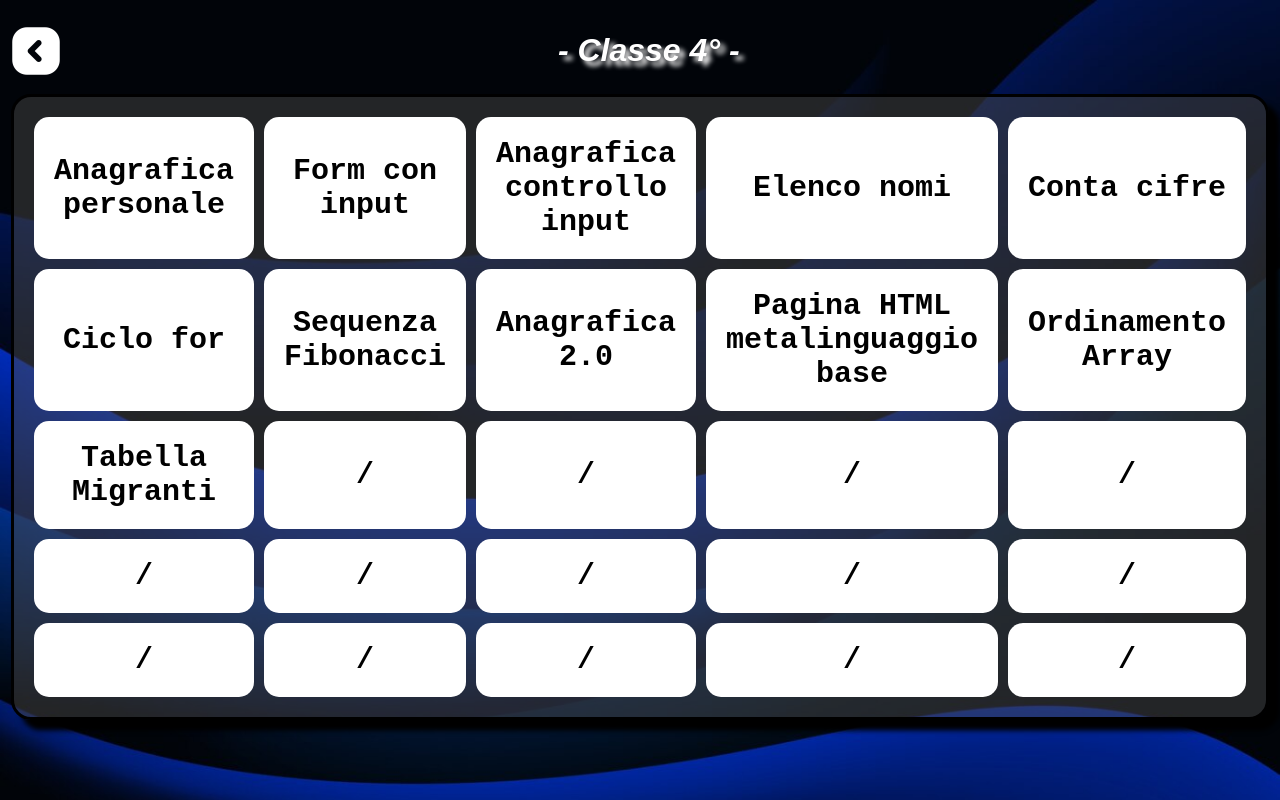
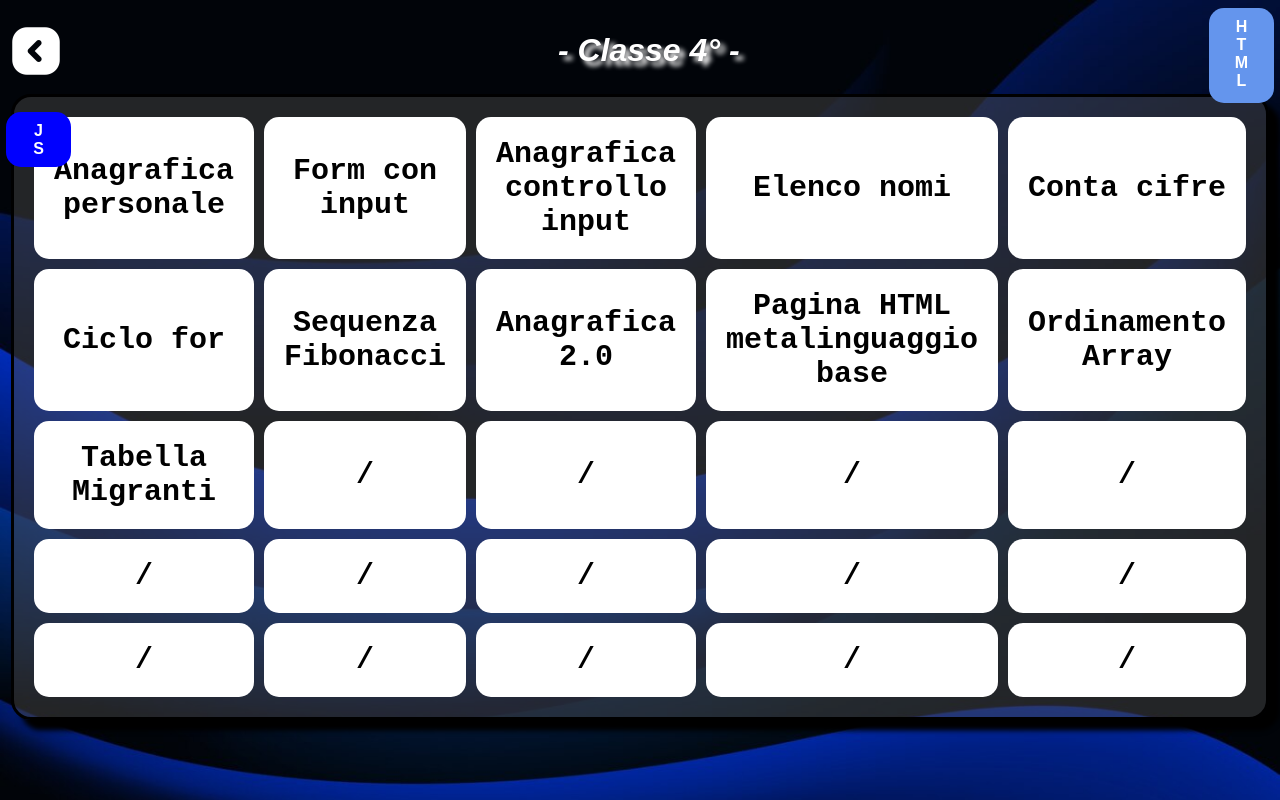
Before and after one commit to eFFe0513/federicodamatowebsite, a plain HTML site: page sitiQuarta/home2.html in a window 1280 px wide. Drawn offline with Linux system fonts and the light colour scheme.

Commit message:
animation

```diff
--- a/sitiQuarta/home2.html
+++ b/sitiQuarta/home2.html
@@ -29,16 +29,56 @@
 				background-color: rgb(170, 170, 170);
 				transform: scale(1.2);
 			}
-
 			a {
 				text-decoration: none;
 				color: black;
 				font-family: monospace;
 				font-size: 30px;
 			}
+			div{
+				width: 45px;
+				height: 75px;
+				padding: 10px;
+				font-weight: bold;
+				border-radius: 15px;
+				position: absolute;
+				right: 6px;
+				animation: movimento 5s;
+				animation-timing-function: ease;
+				animation-fill-mode: forwards;
+				animation-iteration-count: infinite;
+			}
+
+			@keyframes movimento {
+				0%   {background-color:cornflowerblue; top:1%;}
+				50%  {background-color:chartreuse; top:100%;}
+				100% {background-color:cornflowerblue; top:1%;}
+			}
+
+			.div2 {
+				width: 45px;
+				height: 35px;
+				padding: 10px;
+				font-weight: bold;
+				border-radius: 15px;
+				position: absolute;
+				left: 6px;
+				animation: movimento2 5s;
+				animation-timing-function: ease;
+				animation-fill-mode: forwards;
+				animation-iteration-count: infinite;
+			}
+
+			@keyframes movimento2 {
+				0%   {background-color:blue; top:14%;}
+				50%  {background-color:yellow; top:105%;}
+				100% {background-color:blue; top:14%;}
+			}
 		</style>
 	</head>
-	<body background="..\immagini\sfondo.png"; style="background-attachment: fixed; background-size: cover"; text="#ffffff">
+	<body background="..\immagini\sfondo.png"; style="background-attachment: fixed; background-size: cover; font-family: sans-serif;"; text="#ffffff">
+		<div><center>H<br>T<br>M<br>L<br></center></div>
+		<div class="div2"><center>J<br>S</center></div>
 		<table width="90%">
 			<tr>
 				<td width="140px">
```
